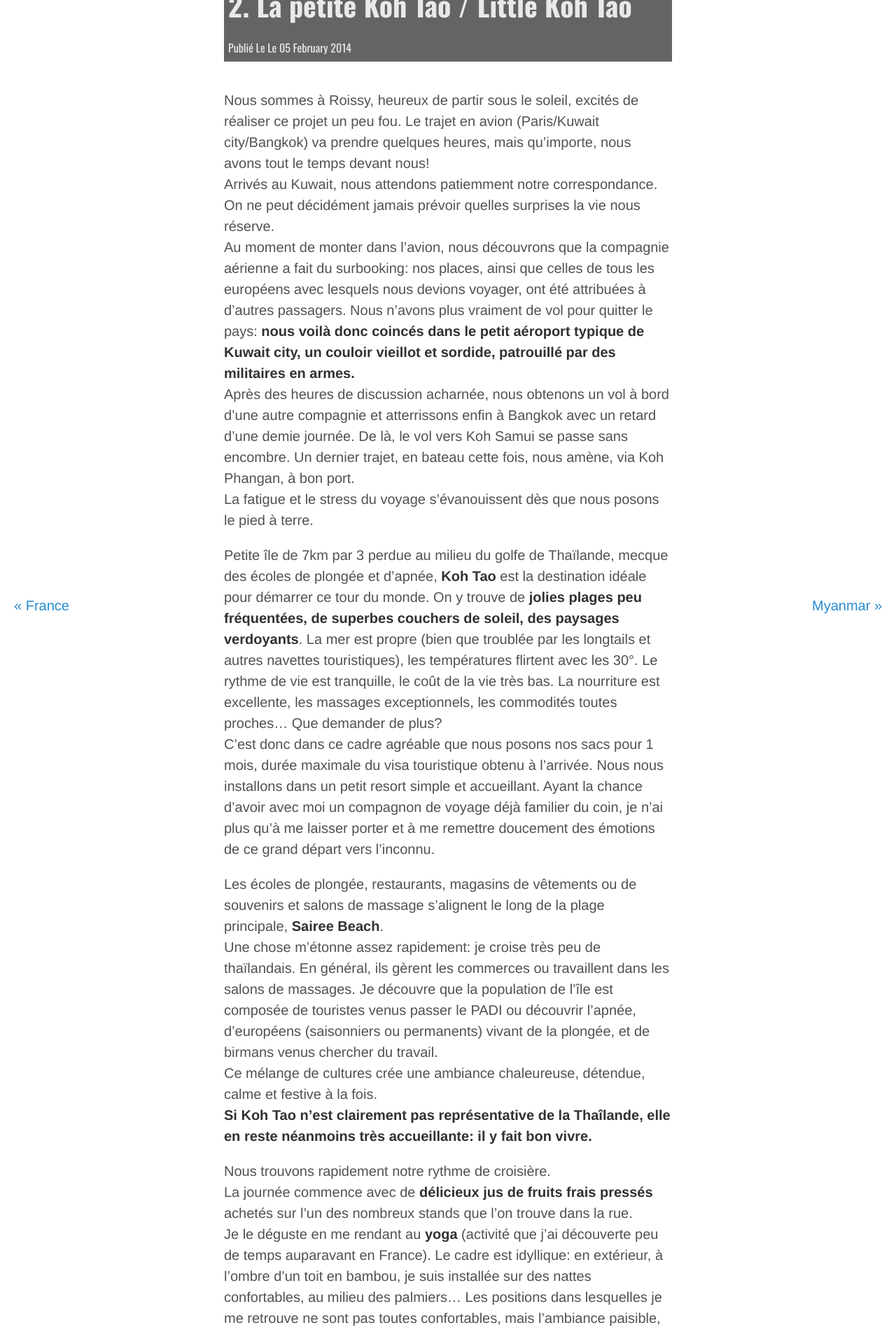
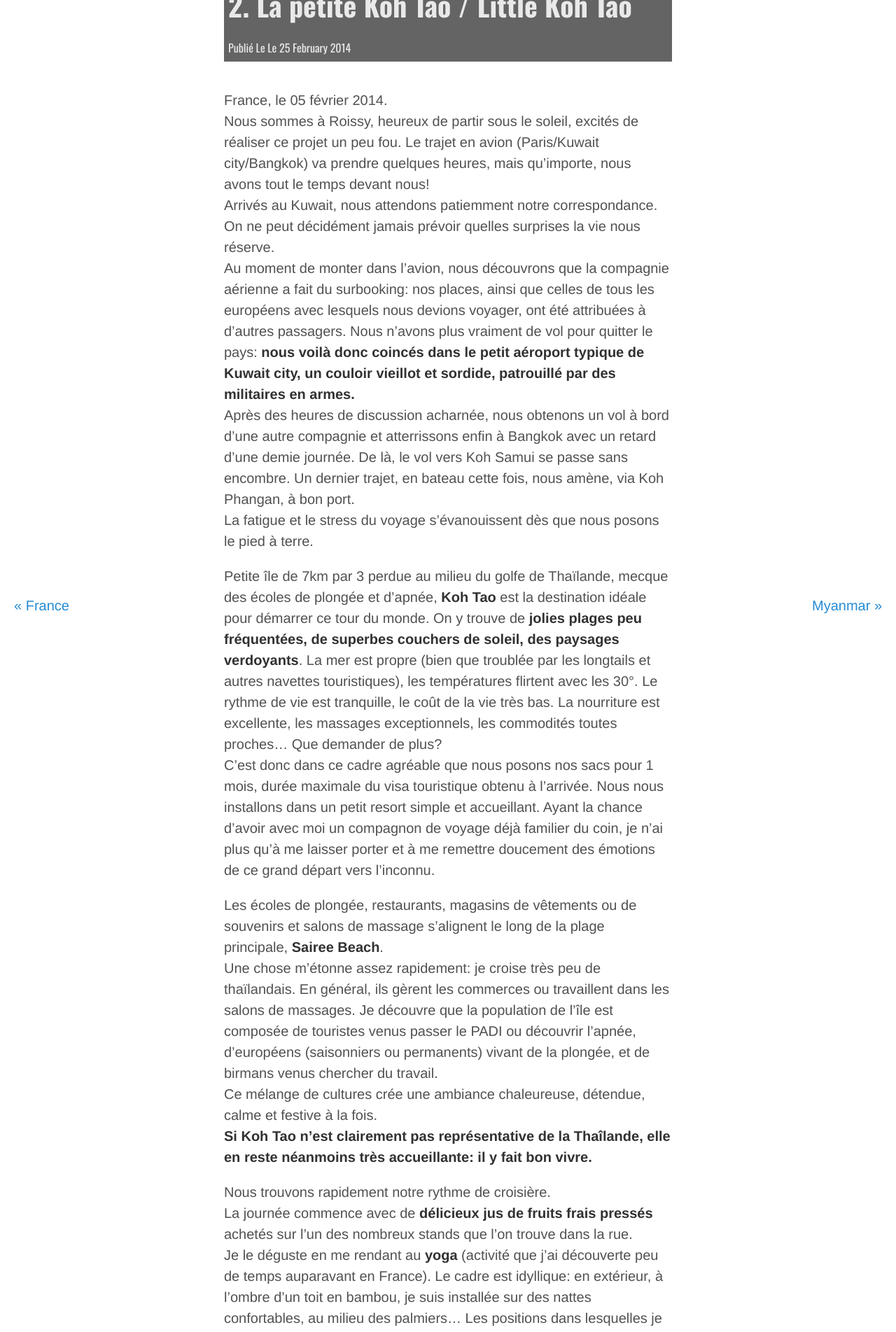
Before and after one commit to crossingborders/crossingborders.github.io, a Jekyll site: the page built from _posts/2014-02-25-Petite-Koh-Tao.md, in a window 1280 px wide. Shown: the top 1903 px of the page at 70% size. Built offline with Jekyll 4.4.1, drawn with Linux system fonts in a browser that asks for light colours; emoji names are drawn with the system emoji font; Markdown is read by kramdown in place of the engine named in the settings.

Commit message:
Update and rename 2014-02-05-Petite-Koh-Tao.md to 2014-02-25-Petite-Koh-Tao.md

```diff
--- a/_posts/2014-02-05-Petite-Koh-Tao.md
+++ b/_posts/2014-02-25-Petite-Koh-Tao.md
@@ -10,6 +10,7 @@ places:
 published: true
 ---
 
+France, le 05 février 2014.
 Nous sommes à Roissy, heureux de partir sous le soleil, excités de réaliser ce projet un peu fou. Le trajet en avion (Paris/Kuwait city/Bangkok) va prendre quelques heures, mais qu'importe, nous avons tout le temps devant nous!
 Arrivés au Kuwait, nous attendons patiemment notre correspondance.
 On ne peut décidément jamais prévoir quelles surprises la vie nous réserve.
```
